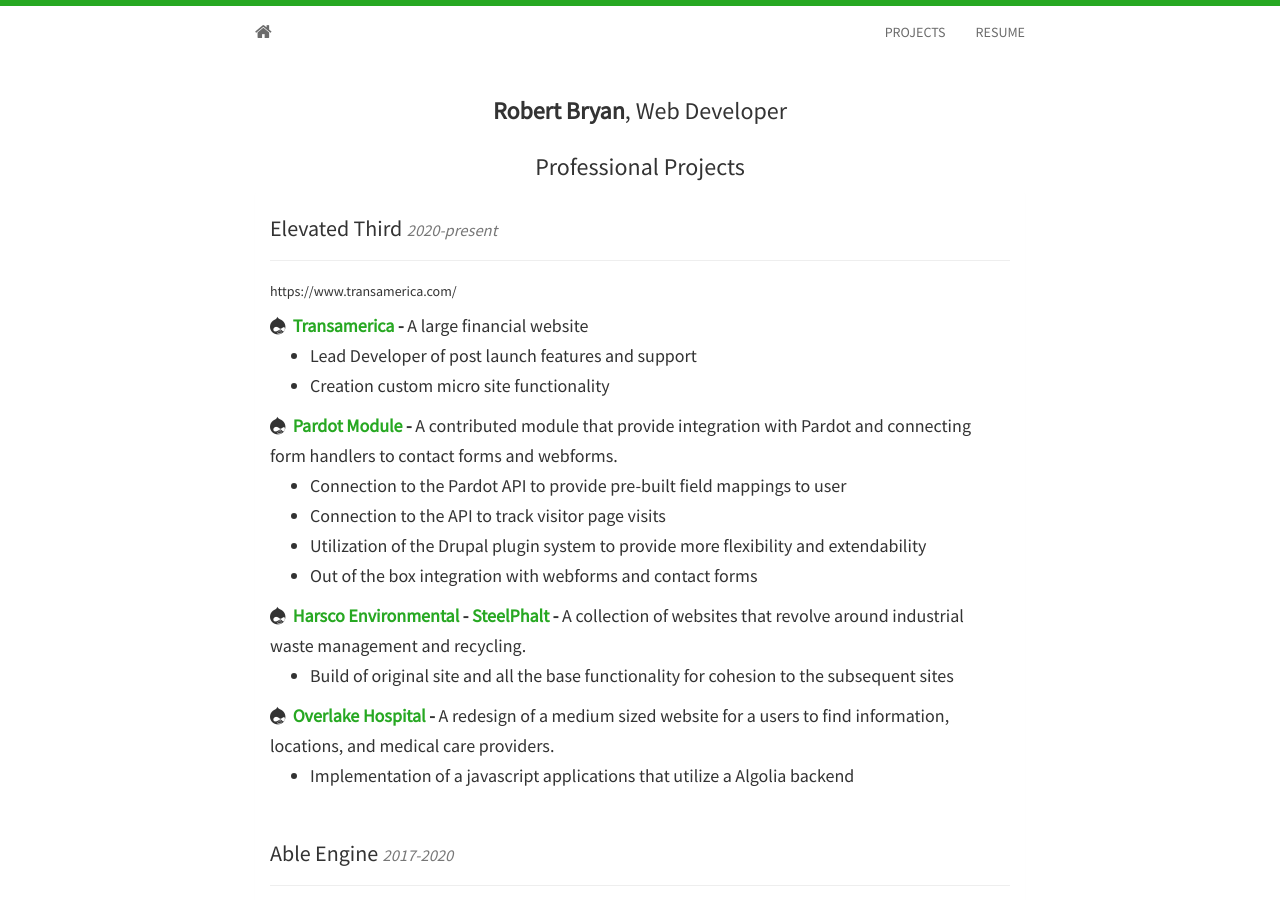
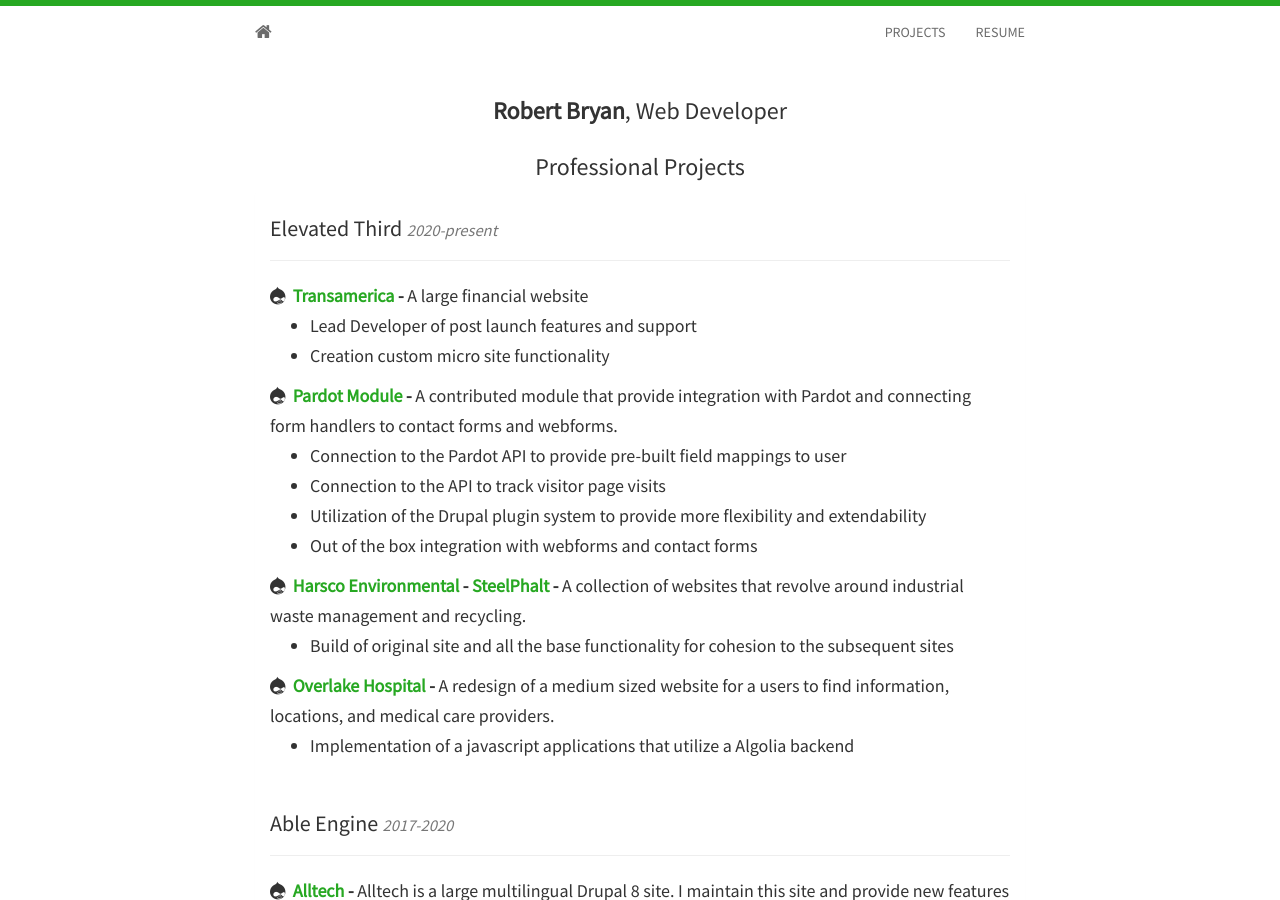
Before and after one commit to Brayn7/brayn7.github.io, a Jekyll site: the page built from projects.html, in a window 1280 px wide and 900 px high. Built offline with Jekyll 4.4.1, drawn with Linux system fonts in a browser that asks for light colours; nearby versions of some CDN libraries; some of the changed lines change nothing that is shown.

Commit message:
remove un-needed text

```diff
--- a/_includes/projects.html
+++ b/_includes/projects.html
@@ -13,7 +13,6 @@
       <div class="panel-body">
         <h4>Elevated Third <small><i>2020-present</i></small></h4>
         <hr>
-        https://www.transamerica.com/
         <h5>
           <i class="fa fa-drupal"></i>&nbsp;&nbsp;<strong><a target="_blank" href="https://www.transamerica.com/">Transamerica</a> - </strong>
           A large financial website
```
